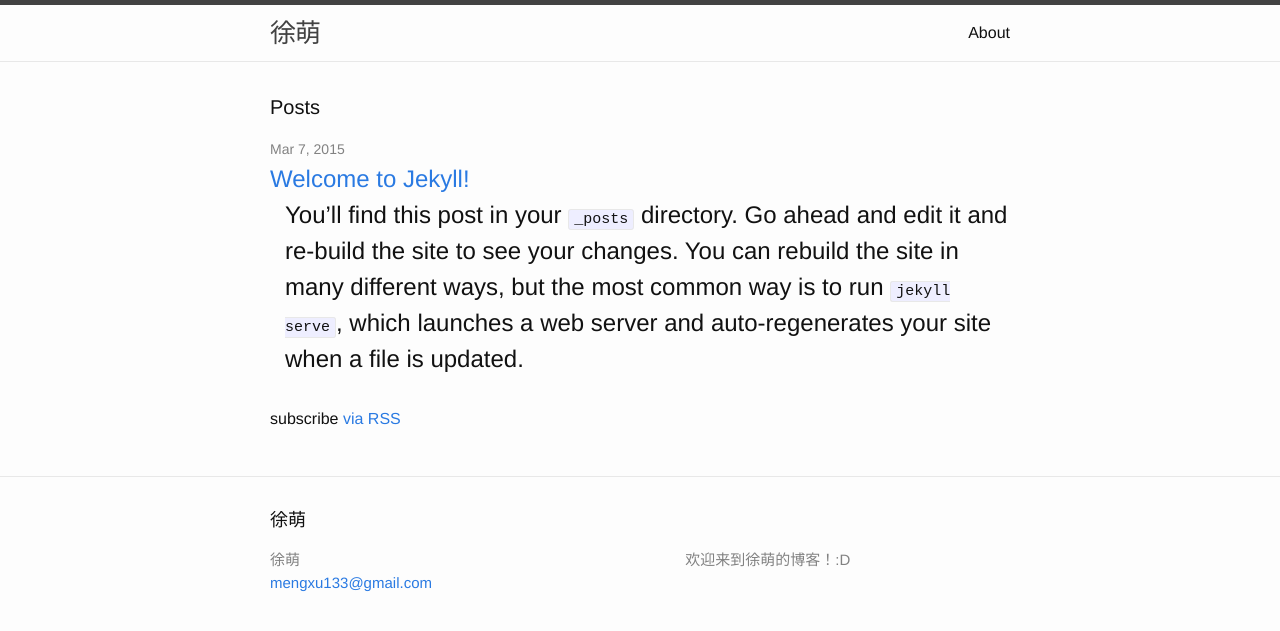
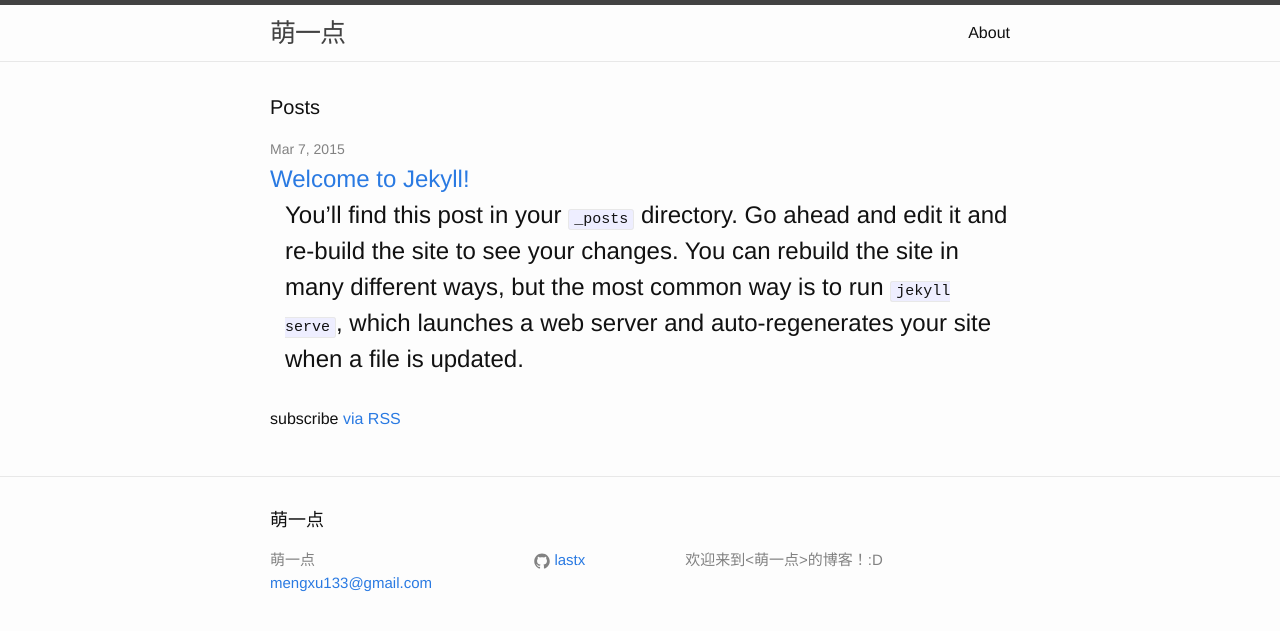
Before and after one commit to lastx/lastx.github.io, a Jekyll site: the page built from index.html, in a window 1280 px wide. Shown: the top 631 px of the page. Built offline with Jekyll 4.4.1, drawn with Linux system fonts in a browser that asks for light colours.

Commit message:
Update config
Signed-off-by: xumeng <mengxu133@gmail.com>

```diff
--- a/_config.yml
+++ b/_config.yml
@@ -1,12 +1,12 @@
 # Site settings
-title: 徐萌
+title: 萌一点
 email: mengxu133@gmail.com
 description: > # this means to ignore newlines until "baseurl:"
-  欢迎来到徐萌的博客！:D
+  欢迎来到<萌一点>的博客！:D
 baseurl: "" # the subpath of your site, e.g. /blog/
 url: "http://meng.click" # the base hostname & protocol for your site
 # twitter_username:
-# github_username:  jekyll
+github_username:  lastx
 
 # Build settings
 markdown: kramdown
```
